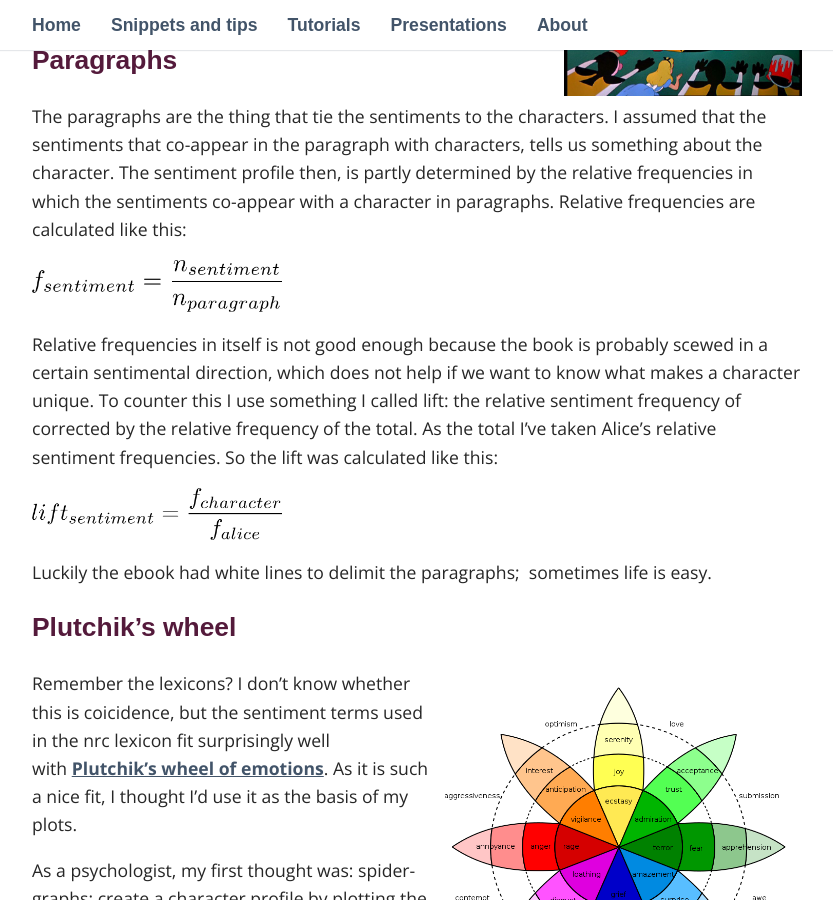
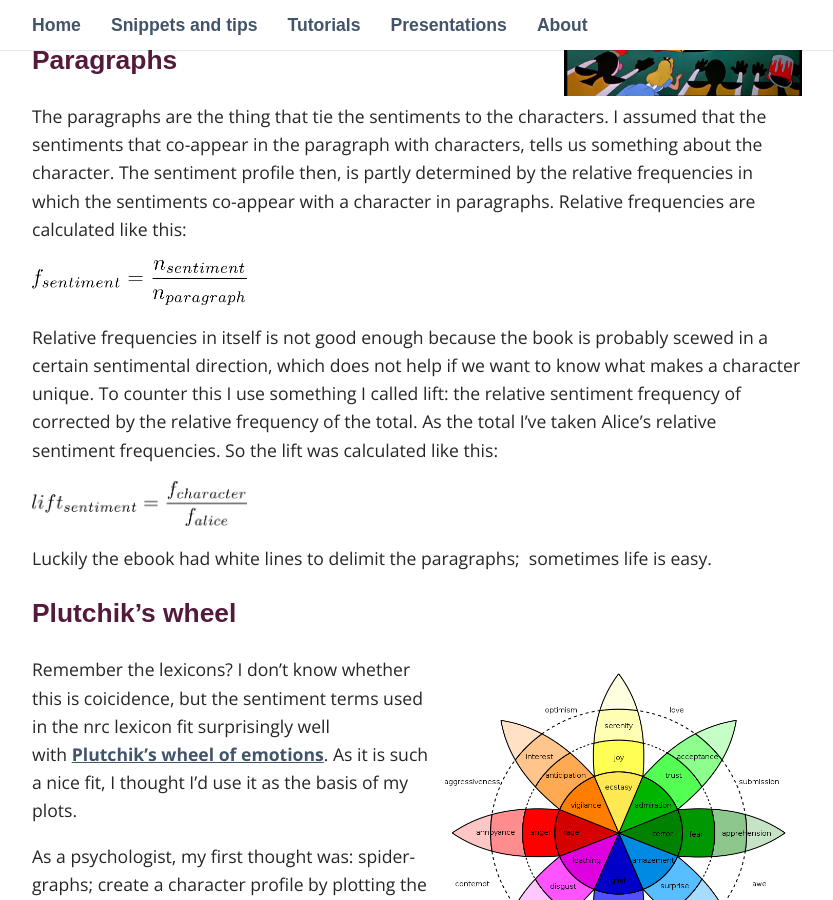
Before and after one commit to mark-me/mark-me.github.io, a Jekyll site: the page built from _pages/tutorials/mining-alices-wonderland/mining-alices-wonderland.md, in a window 1280 px wide and 900 px high, scrolled down 1775 px. Shown: the whole window, without its empty margins (223-1056 px from the left). Built offline with Jekyll 4.4.1, drawn with Linux system fonts in a browser that asks for light colours; some web fonts are replaced.

Commit message:
WordPress migration

```diff
--- a/_pages/tutorials/mining-alices-wonderland/mining-alices-wonderland.md
+++ b/_pages/tutorials/mining-alices-wonderland/mining-alices-wonderland.md
@@ -33,11 +33,11 @@ The nrc dataset I'll be using attributes one or more sentiments per word, which
 
 The paragraphs are the thing that tie the sentiments to the characters. I assumed that the sentiments that co-appear in the paragraph with characters, tells us something about the character. The sentiment profile then, is partly determined by the relative frequencies in which the sentiments co-appear with a character in paragraphs. Relative frequencies are calculated like this:
 
-<img src="/_pages/tutorials/mining-alices-wonderland/formula-freq-sentiment.png" alt="Frequency sentiment formula" width="250" height="52" align="center"/>
+<img src="/_pages/tutorials/mining-alices-wonderland/formula-freq-sentiment.png" alt="Frequency sentiment formula" width="215" height="45" align="center"/>
 
 Relative frequencies in itself is not good enough because the book is probably scewed in a certain sentimental direction, which does not help if we want to know what makes a character unique. To counter this I use something I called lift: the relative sentiment frequency of corrected by the relative frequency of the total. As the total I've taken Alice's relative sentiment frequencies. So the lift was calculated like this:
 
-<img src="/_pages/tutorials/mining-alices-wonderland/formula-lift-sentiment.png" alt="Lift sentiment formula" width="250" height="52" align="center"/>
+<img src="/_pages/tutorials/mining-alices-wonderland/formula-lift-sentiment.png" alt="Lift sentiment formula" width="215" height="45" align="center"/>
 
 Luckily the ebook had white lines to delimit the paragraphs;  sometimes life is easy.
 
```
